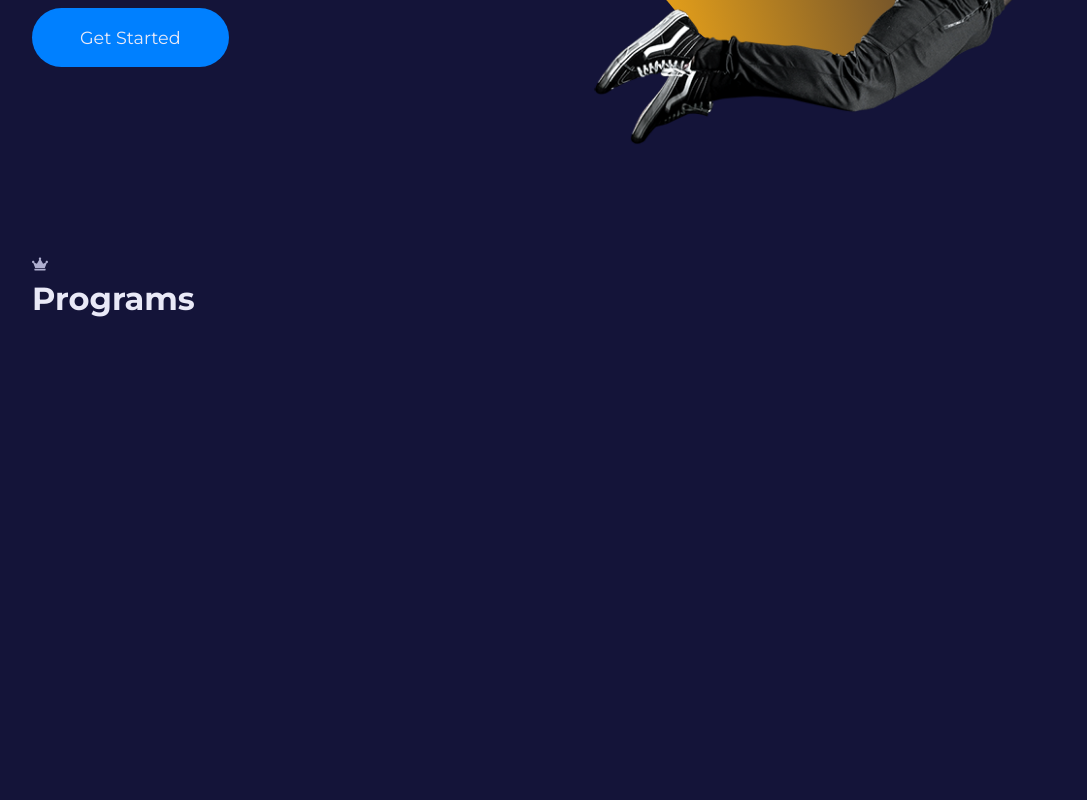
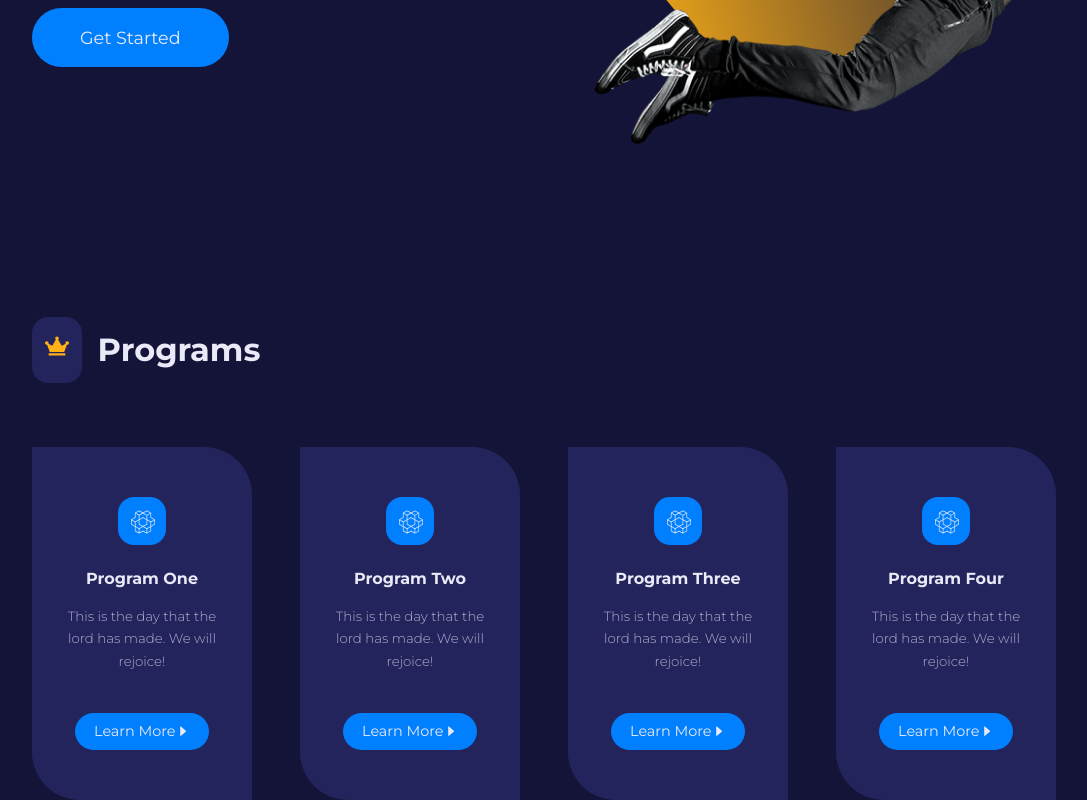
Before and after one commit to mohammedbabiker/reactsite, a React (Create React App) app: page / in a window 1280 px wide. Shown: the part 547-1347 px from the top of the page, without its empty margins (96-1183 px from the left). Before the commit the page ends 866 px from the top, so only its background shows below. Built offline with nearby package versions, Linux system fonts and the light colour scheme.

Commit message:
Add program section,cardjsx and update indexhtml for it, indexcss, homecss, fix overflowhidden, ch header to mainheader

```diff
--- a/public/index.html
+++ b/public/index.html
@@ -1,14 +1,17 @@
 <!DOCTYPE html>
 <html lang="en">
-<head>
-    <meta charset="UTF-8">
-    <meta http-equiv="X-UA-Compatible" content="ie=edge">
-    <meta name="viewport" content="width=device-width, initial-scale=1.0">
+  <head>
+    <meta charset="UTF-8" />
+    <meta http-equiv="X-UA-Compatible" content="ie=edge" />
+    <meta name="viewport" content="width=device-width, initial-scale=1.0" />
+    <!-- -----------google fonts-------------- -->
+    <link
+      href="https://fonts.googleapis.com/css2?family=Montserrat:wght@300;400;500;600;700&display=swap"
+      rel="stylesheet"
+    />
     <title>Responsive Modern Website</title>
-    <!-- -----------google fonts-------------- -->
-    <link href="https://fonts.googleapis.com/css2?family=Montserrat:wght@300;400;500;600;700&display=swap" rel="stylesheet">
-</head>
-<body>
+  </head>
+  <body>
     <div id="root"></div>
-</body>
+  </body>
 </html>
--- /dev/null
+++ b/src/UI/Card.jsx
@@ -0,0 +1,5 @@
+const Card = ({ className, children }) => {
+  return <article className={`card ${className}`}>{children}</article>;
+};
+
+export default Card;
--- a/src/components/Programs.jsx
+++ b/src/components/Programs.jsx
@@ -1,12 +1,28 @@
 import { FaCrown } from "react-icons/fa";
+import SectionHead from "./SectionHead";
+import { programs } from "../data";
+import Card from "../UI/Card";
+import { Link } from "react-router-dom";
+import { AiFillCaretRight } from "react-icons/ai";
 
 const Programs = () => {
   return (
     <section className="programs">
       <div className="container programs__container">
-        <div className="programs__head">
-          <span>{<FaCrown />}</span>
-          <h2>Programs</h2>
+        <SectionHead icon={<FaCrown />} title="Programs" />
+        <div className="programs__wrapper">
+          {programs.map(({ id, icon, title, info, path }) => {
+            return (
+              <Card className="programs__program" key={id}>
+                <span>{icon}</span>
+                <h4>{title}</h4>
+                <small>{info}</small>
+                <Link to={path} className="btn sm">
+                  Learn More <AiFillCaretRight />
+                </Link>
+              </Card>
+            );
+          })}
         </div>
       </div>
     </section>
--- /dev/null
+++ b/src/components/SectionHead.jsx
@@ -0,0 +1,10 @@
+const SectionHead = ({ icon, title, className }) => {
+  return (
+    <div className={`section__head ${className}`}>
+      <span>{icon}</span>
+      <h2>{title}</h2>
+    </div>
+  );
+};
+
+export default SectionHead;
--- a/src/index.css
+++ b/src/index.css
@@ -37,7 +37,7 @@
   font-family: "montserrat", sans-serif;
   color: var(--color-gray-200);
   line-height: 1.7;
-  overflow: hidden;
+  overflow-x: hidden;
   background: var(--color-gray-600);
 }
 
@@ -100,3 +100,60 @@
 .btn.sm:hover {
   background: var(--color-gray-100);
 }
+
+section {
+  margin-top: 10rem;
+}
+.section__head {
+  display: flex;
+  align-items: center;
+  gap: 1rem;
+}
+.section__head span {
+  background: var(--color-gray-500);
+  padding: 0.8rem;
+  border-radius: 1rem;
+  color: var(--color-secondary);
+  font-size: 1.5rem;
+}
+
+.card {
+  background: var(--color-gray-500);
+  border: 2px solid transparent;
+  text-align: center;
+  padding: 3rem 2rem;
+  border-radius: 0 3rem 0 3rem;
+  transition: var(--transition);
+}
+
+.card:hover {
+  background: transparent;
+  border-color: var(--color-gray-400);
+  cursor: default;
+}
+
+.card span {
+  width: 3rem;
+  height: 3rem;
+  background: var(--color-primary);
+  color: var(--color-gray-100);
+  font-size: 1.5rem;
+  padding: 0.8rem;
+  display: grid;
+  place-items: center;
+  margin-bottom: 1.5rem;
+  margin-inline: auto;
+  border-radius: 1rem;
+  transition: var(--transition);
+}
+
+.card:hover span {
+  background: var(--color-secondary);
+  color: var(--color-gray-600);
+}
+
+.card small {
+  margin-top: 1rem;
+  display: block;
+  font-weight: 300;
+}
--- a/src/pages/home/home.css
+++ b/src/pages/home/home.css
@@ -44,3 +44,28 @@
 .main__header-right:hover .main__header-circle {
   filter: blur(15px);
 }
+
+/* --------------programs-------------- */
+
+.programs {
+  margin-top: 4rem;
+}
+
+.programs__wrapper {
+  display: grid;
+  grid-template-columns: repeat(4, 1fr);
+  gap: 3rem;
+  margin-top: 4rem;
+}
+
+.programs__program a {
+  margin-top: 2.5rem;
+  display: flex;
+  align-items: center;
+  justify-content: center;
+}
+
+.programs__program:hover a {
+  background: var(--color-secondary);
+  color: var(--color-gray-600);
+}
```
